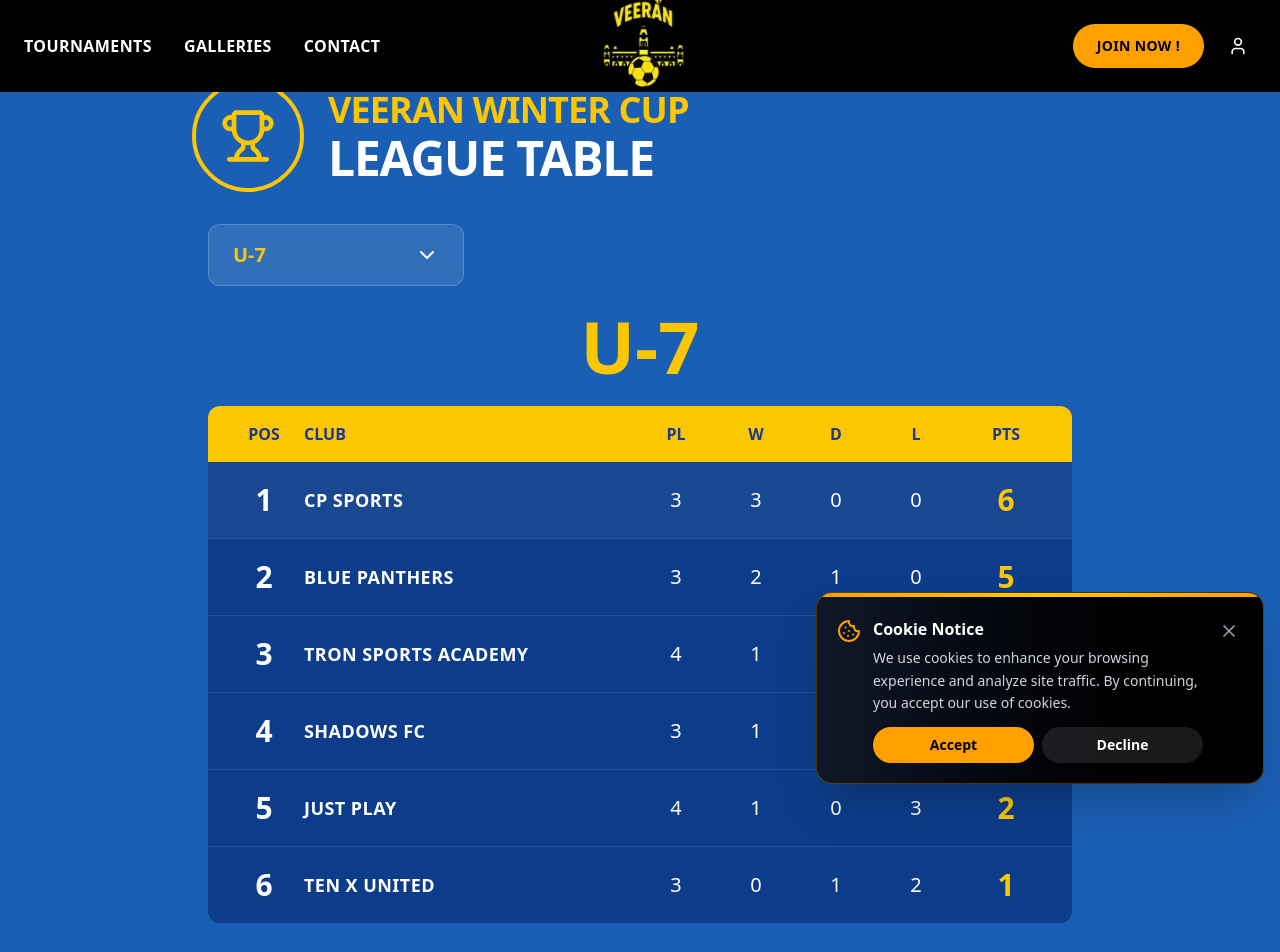
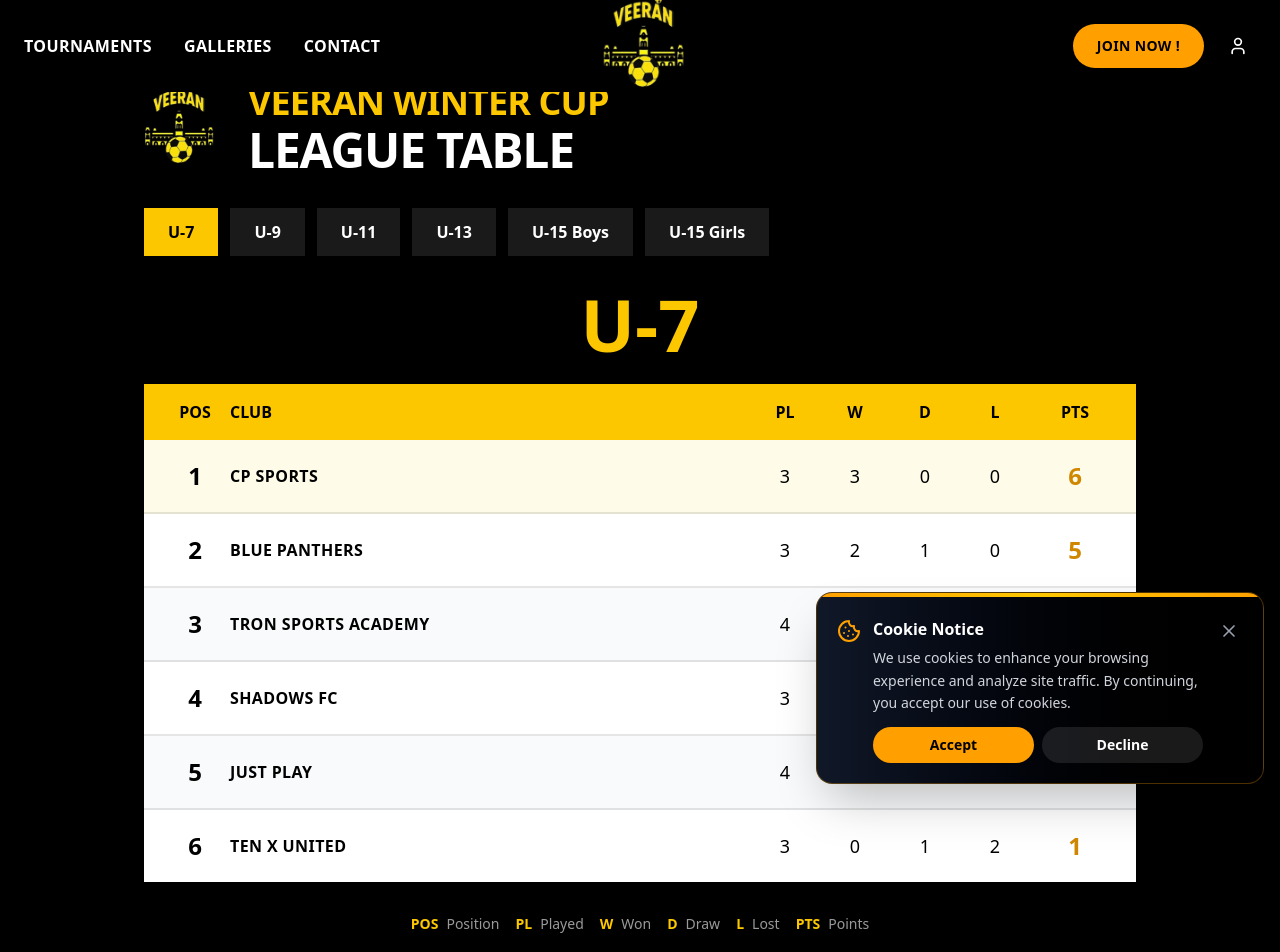
Before and after one commit to rahuldk1105/VYL-Website, a Next.js app: page /points-table in a window 1280 px wide. Shown: the top 952 px of the page. Built offline with nearby package versions, Linux system fonts and the light colour scheme.

Commit message:
feat: Add Veeran Winter Cup points table page with dynamic age group selection and data display.

```diff
--- a/src/app/points-table/page.tsx
+++ b/src/app/points-table/page.tsx
@@ -1,10 +1,10 @@
 'use client'
 
 import React, { useState } from 'react'
-import { motion, AnimatePresence } from 'framer-motion'
+import { motion } from 'framer-motion'
 import Image from 'next/image'
 import Link from 'next/link'
-import { Trophy, ArrowLeft, ChevronDown } from 'lucide-react'
+import { ArrowLeft } from 'lucide-react'
 
 // Points table data - Veeran Winter Cup
 const leagueData = {
@@ -66,29 +66,31 @@
 
 export default function PointsTablePage() {
     const [selectedGroup, setSelectedGroup] = useState<string>('U-7')
-    const [isDropdownOpen, setIsDropdownOpen] = useState(false)
 
     const tableData = leagueData[selectedGroup as keyof typeof leagueData]
 
     return (
-        <div className="min-h-screen bg-[#1a5fb4] text-white">
+        <div className="min-h-screen bg-black text-white">
             {/* Header */}
-            <header className="relative py-8 px-4">
-                <div className="max-w-4xl mx-auto">
+            <header className="py-8 px-4">
+                <div className="max-w-5xl mx-auto">
                     <Link
                         href="/"
-                        className="inline-flex items-center gap-2 text-white/80 hover:text-white mb-6 transition-colors"
+                        className="inline-flex items-center gap-2 text-white/60 hover:text-white mb-6 transition-colors"
                     >
                         <ArrowLeft className="w-5 h-5" />
                         Back to Home
                     </Link>
 
                     <div className="flex items-center gap-4 md:gap-6">
-                        {/* Logo */}
-                        <div className="relative w-20 h-20 md:w-28 md:h-28 flex-shrink-0">
-                            <div className="absolute inset-0 bg-[#1a5fb4] rounded-full flex items-center justify-center border-4 border-yellow-400">
-                                <Trophy className="w-10 h-10 md:w-14 md:h-14 text-yellow-400" />
-                            </div>
+                        {/* Veeran Logo */}
+                        <div className="relative w-20 h-20 md:w-24 md:h-24 flex-shrink-0">
+                            <Image
+                                src="/veeran_logo.png"
+                                alt="Veeran Youth League"
+                                fill
+                                className="object-contain"
+                            />
                         </div>
 
                         {/* Title */}
@@ -104,41 +106,21 @@
                 </div>
             </header>
 
-            {/* Age Group Selector */}
-            <div className="max-w-4xl mx-auto px-4 mb-6">
-                <div className="relative">
-                    <button
-                        onClick={() => setIsDropdownOpen(!isDropdownOpen)}
-                        className="w-full md:w-64 flex items-center justify-between gap-2 bg-white/10 backdrop-blur-sm border border-white/20 rounded-xl px-6 py-4 text-xl font-bold hover:bg-white/20 transition-colors"
-                    >
-                        <span className="text-yellow-400">{selectedGroup}</span>
-                        <ChevronDown className={`w-6 h-6 transition-transform ${isDropdownOpen ? 'rotate-180' : ''}`} />
-                    </button>
-
-                    <AnimatePresence>
-                        {isDropdownOpen && (
-                            <motion.div
-                                initial={{ opacity: 0, y: -10 }}
-                                animate={{ opacity: 1, y: 0 }}
-                                exit={{ opacity: 0, y: -10 }}
-                                className="absolute top-full mt-2 w-full md:w-64 bg-[#0d3d8a] border border-white/20 rounded-xl overflow-hidden z-10 shadow-2xl"
-                            >
+            {/* Age Group Buttons */}
+            <div className="max-w-5xl mx-auto px-4 mb-8">
+                <div className="flex flex-wrap gap-2 md:gap-3">
                     {ageGroups.map((group) => (
                         <button
                             key={group}
-                                        onClick={() => {
-                                            setSelectedGroup(group)
-                                            setIsDropdownOpen(false)
-                                        }}
-                                        className={`w-full px-6 py-3 text-left font-bold hover:bg-white/10 transition-colors ${selectedGroup === group ? 'bg-yellow-400 text-blue-900' : ''
+                            onClick={() => setSelectedGroup(group)}
+                            className={`px-4 md:px-6 py-2 md:py-3 font-bold text-sm md:text-base transition-all ${selectedGroup === group
+                                    ? 'bg-yellow-400 text-black'
+                                    : 'bg-white/10 text-white hover:bg-white/20'
                                 }`}
                         >
                             {group}
                         </button>
                     ))}
-                            </motion.div>
-                        )}
-                    </AnimatePresence>
                 </div>
             </div>
 
@@ -147,7 +129,7 @@
                 key={selectedGroup}
                 initial={{ opacity: 0, y: 20 }}
                 animate={{ opacity: 1, y: 0 }}
-                className="max-w-4xl mx-auto px-4 mb-6"
+                className="max-w-5xl mx-auto px-4 mb-6"
             >
                 <h3 className="text-5xl md:text-7xl font-black text-yellow-400 text-center">
                     {selectedGroup}
@@ -155,7 +137,7 @@
             </motion.div>
 
             {/* Points Table */}
-            <div className="max-w-4xl mx-auto px-4 pb-12">
+            <div className="max-w-5xl mx-auto px-4 pb-12">
                 <motion.div
                     key={selectedGroup}
                     initial={{ opacity: 0 }}
@@ -163,8 +145,8 @@
                     className="overflow-x-auto"
                 >
                     {/* Table Header */}
-                    <div className="bg-yellow-400 text-blue-900 rounded-t-xl">
-                        <div className="grid grid-cols-[60px_1fr_60px_60px_60px_60px_80px] md:grid-cols-[80px_1fr_80px_80px_80px_80px_100px] items-center py-4 px-4 font-bold text-sm md:text-base">
+                    <div className="bg-yellow-400 text-black">
+                        <div className="grid grid-cols-[50px_1fr_50px_50px_50px_50px_70px] md:grid-cols-[70px_1fr_70px_70px_70px_70px_90px] items-center py-3 md:py-4 px-3 md:px-4 font-bold text-xs md:text-base">
                             <div className="text-center">POS</div>
                             <div>CLUB</div>
                             <div className="text-center">PL</div>
@@ -176,35 +158,35 @@
                     </div>
 
                     {/* Table Body */}
-                    <div className="bg-[#0d3d8a] rounded-b-xl overflow-hidden">
+                    <div className="bg-white text-black">
                         {tableData.map((team, index) => (
                             <motion.div
                                 key={team.club}
                                 initial={{ opacity: 0, x: -20 }}
                                 animate={{ opacity: 1, x: 0 }}
-                                transition={{ delay: index * 0.1 }}
-                                className={`grid grid-cols-[60px_1fr_60px_60px_60px_60px_80px] md:grid-cols-[80px_1fr_80px_80px_80px_80px_100px] items-center py-5 px-4 border-b border-white/10 last:border-b-0 hover:bg-white/5 transition-colors ${index === 0 ? 'bg-white/5' : ''
+                                transition={{ delay: index * 0.05 }}
+                                className={`grid grid-cols-[50px_1fr_50px_50px_50px_50px_70px] md:grid-cols-[70px_1fr_70px_70px_70px_70px_90px] items-center py-4 md:py-5 px-3 md:px-4 border-b-2 border-black/10 last:border-b-0 ${index === 0 ? 'bg-yellow-50' : index % 2 === 0 ? 'bg-gray-50' : 'bg-white'
                                     }`}
                             >
-                                <div className="text-center text-2xl md:text-3xl font-bold text-white">
+                                <div className="text-center text-xl md:text-2xl font-black">
                                     {team.pos}
                                 </div>
-                                <div className="font-bold text-sm md:text-lg uppercase tracking-wide">
+                                <div className="font-bold text-xs md:text-base uppercase tracking-wide">
                                     {team.club}
                                 </div>
-                                <div className="text-center text-lg md:text-xl">
+                                <div className="text-center text-base md:text-lg font-medium">
                                     {team.pl}
                                 </div>
-                                <div className="text-center text-lg md:text-xl">
+                                <div className="text-center text-base md:text-lg font-medium">
                                     {team.w}
                                 </div>
-                                <div className="text-center text-lg md:text-xl">
+                                <div className="text-center text-base md:text-lg font-medium">
                                     {team.d}
                                 </div>
-                                <div className="text-center text-lg md:text-xl">
+                                <div className="text-center text-base md:text-lg font-medium">
                                     {team.l}
                                 </div>
-                                <div className="text-center text-2xl md:text-3xl font-black text-yellow-400">
+                                <div className="text-center text-xl md:text-2xl font-black text-yellow-600">
                                     {team.pts}
                                 </div>
                             </motion.div>
@@ -213,36 +195,36 @@
                 </motion.div>
 
                 {/* Legend */}
-                <div className="mt-8 flex flex-wrap gap-4 justify-center text-sm text-white/70">
+                <div className="mt-8 flex flex-wrap gap-4 justify-center text-sm text-white/60">
                     <div className="flex items-center gap-2">
-                        <span className="font-bold">POS</span>
+                        <span className="font-bold text-yellow-400">POS</span>
                         <span>Position</span>
                     </div>
                     <div className="flex items-center gap-2">
-                        <span className="font-bold">PL</span>
+                        <span className="font-bold text-yellow-400">PL</span>
                         <span>Played</span>
                     </div>
                     <div className="flex items-center gap-2">
-                        <span className="font-bold">W</span>
+                        <span className="font-bold text-yellow-400">W</span>
                         <span>Won</span>
                     </div>
                     <div className="flex items-center gap-2">
-                        <span className="font-bold">D</span>
+                        <span className="font-bold text-yellow-400">D</span>
                         <span>Draw</span>
                     </div>
                     <div className="flex items-center gap-2">
-                        <span className="font-bold">L</span>
+                        <span className="font-bold text-yellow-400">L</span>
                         <span>Lost</span>
                     </div>
                     <div className="flex items-center gap-2">
-                        <span className="font-bold">PTS</span>
+                        <span className="font-bold text-yellow-400">PTS</span>
                         <span>Points</span>
                     </div>
                 </div>
 
                 {/* Footer */}
                 <div className="mt-12 text-center">
-                    <p className="text-white/50 text-sm">
+                    <p className="text-white/40 text-sm">
                         Last updated: December 2024
                     </p>
                     <p className="text-yellow-400 font-bold mt-2">
```
Lines whose indentation alone changed are shown as unchanged.
